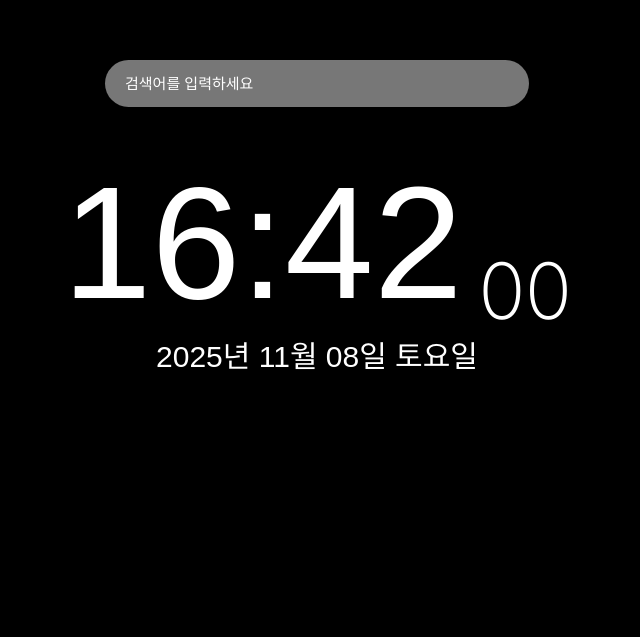
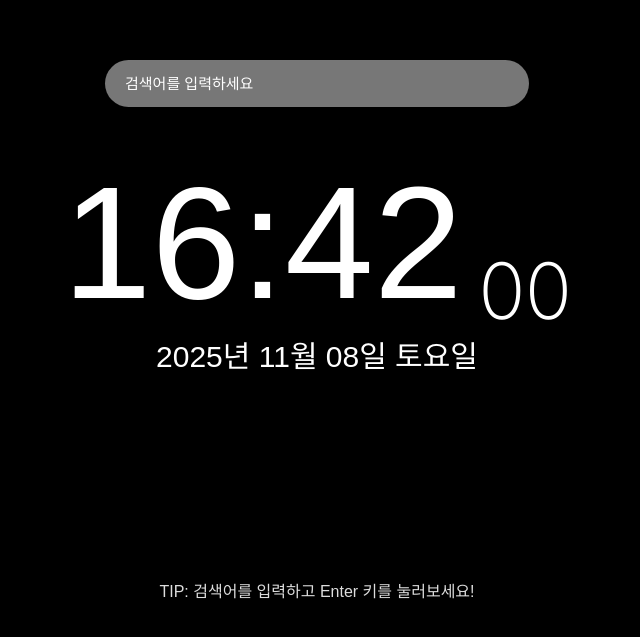
Before and after one commit to yure0211/Home-Page, a plain HTML site: page index.html in a window 1280 px wide. Shown: the part 163-800 px from the top of the page, without its empty margins (323-963 px from the left). Drawn offline with Linux system fonts and the light colour scheme; a web font is replaced by a local one.

Commit message:
feat : 팁 추가 및 그림자 클래스명 변경

```diff
--- a/index.html
+++ b/index.html
@@ -15,11 +15,12 @@
         </div>
         <div id="item">
             <div id="time">
-                <p id="hm" class="time">00:00</p>
-                <p id="s" class="time">00</p>
+                <p id="hm" class="shadowed">00:00</p>
+                <p id="s" class="shadowed">00</p>
             </div>
-            <p id="date" class="time">0000년 00월 00일 월요일</p>
+            <p id="date" class="shadowed">0000년 00월 00일 월요일</p>
         </div>
+        <p id="tip" class="shadowed">TIP: 검색어를 입력하고 Enter 키를 눌러보세요!</p>
     </div>
 </body>
 <script src="code.js"></script>
--- a/style.css
+++ b/style.css
@@ -108,6 +108,14 @@ body, html {
     font-weight: 400;
 }
 
-.time {
+#tip {
+    position: fixed;
+    bottom: 20px;
+    font-size: 16px;
+    margin-top: 20px;
+    color: #ddd;
+}
+
+.shadowed {
     text-shadow: 0 0 5px #0006;
 }
```
